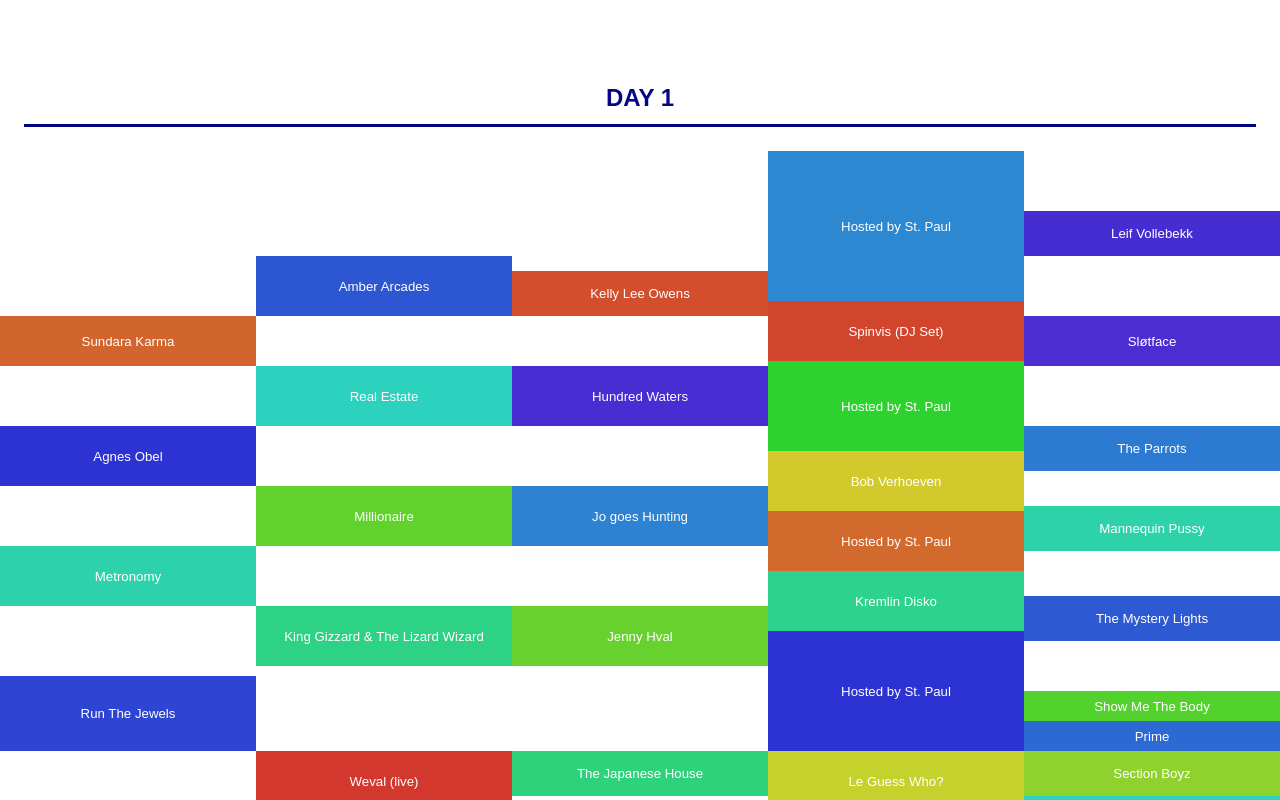
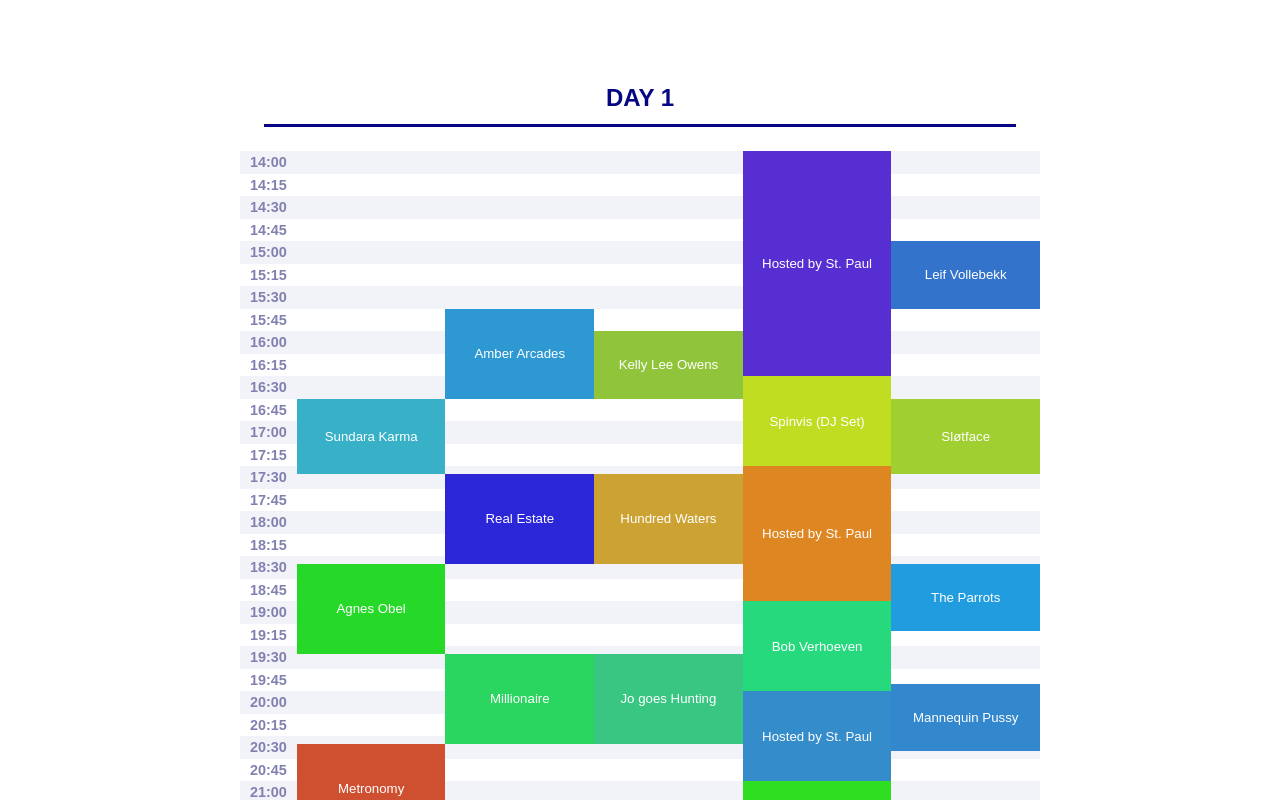
Before and after one commit to mdecorte/react-timetable, a React (Create React App) app: page / in a window 1280 px wide. Shown: the top 800 px of the page. Built offline with nearby package versions, Linux system fonts and the light colour scheme.

Commit message:
Added TimeColumn and some refactoring

```diff
--- a/src/App.css
+++ b/src/App.css
@@ -30,6 +30,9 @@ a {
 .time-table-container {
     transition: filter .3s;
     filter: blur(0px);
+    max-width: 800px;
+    overflow: hidden;
+    margin: 0 auto;
 }
 
 .time-table-container.artist-card-active {
--- a/src/App.js
+++ b/src/App.js
@@ -50,6 +50,7 @@ class App extends Component {
           artistCardActive={this.state.artistCardActive}
           handleClick={this.clickArtistCard}
           artist={this.state.activeArtist}
+
          />
       </div>
     )
--- a/src/components/ArtistCard.css
+++ b/src/components/ArtistCard.css
@@ -2,13 +2,13 @@
     position: fixed;
     height: auto;
     width: 240px;
-    background: white;
     top: 50%;
     left: 50%;
     transform: translate(-50%, -50%);
     padding: 0;
     color: white;
     display: none;
+    background-color: var(--main-color);
 }
 
 .ArtistCard .artistInfo {
@@ -19,6 +19,12 @@
     width: calc(100% - 2em);
     transition: all .2s;
     z-index: -1;
+    background-color: var(--main-color);
+    transform: translateY(-100%);
+}
+
+.ArtistCard .artistInfo.active {
+    transform: translateY(0);
 }
 
 .ArtistCard a {
--- a/src/components/ArtistCard.js
+++ b/src/components/ArtistCard.js
@@ -32,25 +32,18 @@ class ArtistCard extends Component {
   }
 
   render () {
-    const {title, images, color, url} = this.props.artist
-    const cN = `ArtistCard ${this.props.artistCardActive ? 'active' : ''}`
-    const theOffset = this.state.panelOpen ? '0' : '-100%'
-    const theStijl = {
-      backgroundColor: color
-    }
-    const theStijlTwee = {
-      backgroundColor: color,
-      transform: `translateY(${theOffset})`
-    }
+    const {title, images, url, start, end} = this.props.artist
+
     return (
-      <div className={cN} onClick={this.props.handleClick} style={theStijl}>
+      <div className={`ArtistCard ${this.props.artistCardActive ? 'active' : ''}`} onClick={this.props.handleClick}>
         <h1>{title}</h1>
         <div className='image' onMouseEnter={this.expandArtistInfo} onMouseLeave={this.hideArtistInfo}>
           {
             images &&
             <img src={images[0]} alt={'Picture of ' + title}/>
           }
-          <div className='artistInfo' style={theStijlTwee}>
+          <div className={`artistInfo ${this.state.panelOpen ? 'active' : ''}`}>
+            <p>{start} / {end}</p>
             <p><a href={url} target="_blank">Add to Google Calendar</a></p>
           </div>
         </div>
--- /dev/null
+++ b/src/components/TimeColumn.js
@@ -0,0 +1,19 @@
+import React from 'react'
+
+export default function TimeColumn (props) {
+
+  const theStijl = {
+    height: props.height
+  }
+
+
+  const timeBlock = (time, key) => (
+    <div key={key} className='timeBlock' style={theStijl}>{time}</div>
+  )
+
+  return (
+    <div className='Column Column-time'>
+      {props.quarters.map(timeBlock)}
+    </div>
+  )
+}
--- a/src/containers/Column.css
+++ b/src/containers/Column.css
@@ -4,3 +4,47 @@
     flex-direction: column;
     width: 20%;
 }
+
+.Column-time {
+    width: auto;
+    justify-content: space-between;
+}
+
+.timeBlock {
+    display: flex;
+    position: relative;
+    justify-content: flex-end;
+    align-items: center;
+    color: var(--main-color-dark);
+    opacity: .5;
+    padding: 0 10px;
+    font-size: 90%;
+    font-weight: bold;
+
+}
+
+.timeBlock::before {
+    content: ' ';
+    display: block;
+    position: absolute;
+    width: 100vw;
+    height: 100%;
+    bottom: 0;
+    left: 0;
+    opacity: .1;
+    z-index: -1;
+}
+
+/*.timeBlock::after {*/
+    /*content: ' ';*/
+    /*display: block;*/
+    /*width: 100%;*/
+
+    /*height: 100%;*/
+    /*border-right: 5px solid var(--main-color-dark);*/
+    /*opacity: .5;*/
+/*}*/
+
+.timeBlock:nth-child(odd)::before {
+    background-color: var(--main-color);
+}
--- a/src/containers/Column.js
+++ b/src/containers/Column.js
@@ -11,7 +11,7 @@ export default function Column (props) {
     <ArtistCell
       key={key}
       top={artist.startMinutes - props.offsetHeight}
-      height={artist.endMinutes - artist.startMinutes}
+      height={artist.length}
       color={artist.color}
       artistTitle={artist.title}
       handleClick={() => props.handleClick(artist)}
--- a/src/containers/TimeTable.css
+++ b/src/containers/TimeTable.css
@@ -1,4 +1,6 @@
 .TimeTable {
     display: flex;
-    /*background-color: rgba(0, 0, 0, .9);*/
+    width: 100%;
+    /*max-width: 800px;*/
+    /*overflow: hidden;*/
 }
--- a/src/containers/TimeTable.js
+++ b/src/containers/TimeTable.js
@@ -1,7 +1,8 @@
 import React, { Component } from 'react'
 import './TimeTable.css'
+import TimeColumn from '../components/TimeColumn'
 import Column from './Column'
-import fixNegativeOrder from '../static/utils/time'
+import { fixTime, timeToQuarters } from '../static/utils/time'
 import randomColorCode from '../static/utils/color'
 import calendar from '../static/utils/calendar'
 
@@ -9,43 +10,45 @@ class TimeTable extends Component {
 
   constructor (props) {
     super(props)
-    this.artists = props.artists
-    this.day = props.day
-    this.handleClick = props.handleClick
-    this.time = fixNegativeOrder(this.day.time)
-    this.artistsPerArea = this.getActs(this.day.events, this.day.areas)
+    this.multiplier = 1.5
+    this.time = fixTime(this.props.day.time, this.multiplier)
+    this.quartersArray = timeToQuarters(this.time, this.multiplier)
+    this.artistsPerArea = this.getActs(this.props.day.events, this.props.day.areas)
     this.richArtistsPerArea = this.getActsWithPictures(this.artistsPerArea)
   }
 
   getActsWithPictures (stages) {
-    return stages.map(events => {
-      return events.map(event => {
-        const images = this.artists.find(artist => {
-          return artist.name === event.title
-        })
-        if (images) {
-          return {
-            ...event,
-            ...images,
-          }
-        }
-        return event
-      }).map(artistObject => {
-        const {color, colorDark} = randomColorCode()
-        return {
-          ...artistObject,
-          area: artistObject.area - 10,
-          color: color,
-          colorDark: colorDark,
-        }
-      }).map(x => {
-        const artistDate = this.day.time.date
-        return {
-          ...x,
-          url: calendar(x, artistDate),
-        }
-      })
+    return stages.map(events => events
+      .map(x => this.addImages(x, this.props.artists))
+      .map(this.addColor)
+      .map(x => this.addCalendarUrl(x, this.time.date))
+    )
+  }
+
+  addCalendarUrl (event, date) {
+    return {
+      ...event,
+      url: calendar(event, date),
+    }
+  }
+
+  addColor (event) {
+    const {color, colorDark} = randomColorCode()
+    return {
+      ...event,
+      color: color,
+      colorDark: colorDark,
+    }
+  }
+
+  addImages (event, artists) {
+    const images = artists.find(artist => {
+      return artist.name === event.title
     })
+    return {
+      ...event,
+      ...images,
+    }
   }
 
   getActs (events, areas) {
@@ -53,19 +56,25 @@ class TimeTable extends Component {
       return events.filter(e => {
         return e.area === area.ID
       }).map(x => {
-        return fixNegativeOrder(x)
+        return fixTime(x, this.multiplier)
       })
     })
   }
 
   renderColumn = (artists, key) => (
-    <Column key={key} artists={artists} offsetHeight={this.time.startMinutes} height={this.time.endMinutes - this.time.startMinutes} handleClick={this.handleClick}/>
+    <Column
+      key={key}
+      artists={artists}
+      offsetHeight={this.time.startMinutes}
+      height={this.time.length}
+      handleClick={this.props.handleClick}
+    />
   )
 
   render () {
     return (
       <div className='TimeTable'>
-        {this.richArtistsPerArea.map(this.renderColumn)}
+        <TimeColumn quarters={this.quartersArray} height={15 * this.multiplier}/> {this.richArtistsPerArea.map(this.renderColumn)}
       </div>
     )
   }
--- a/src/static/utils/calendar.js
+++ b/src/static/utils/calendar.js
@@ -3,7 +3,7 @@ export default function (event, dateDay) {
     title,
     area: location,
     start,
-    end,
+    end
   } = event
   const text = title.split(' ').join('+')
   const dates = `${dateDay}T${start.split(':')[0]}${start.split(':')[1]}00Z%2F${dateDay}T${end.split(':')[0]}${end.split(':')[1]}00Z`
--- a/src/static/utils/color.js
+++ b/src/static/utils/color.js
@@ -1,8 +1,8 @@
 export default function randomColorCode () {
-
-  const randomNumber = Math.round(Math.random() * 256)
-  const color = `hsla(${randomNumber},65%,50%,1)`
-  const colorDark = `hsla(${randomNumber},65%,40%,1)`
+  const randomNumber = Math.floor(Math.random() * 256)
+  const randomNumberTwo = Math.ceil(Math.random() * 25 + 50 )
+  const color = `hsla(${randomNumber},${randomNumberTwo}%,50%,1)`
+  const colorDark = `hsla(${randomNumber},${randomNumberTwo}%,40%,1)`
 
   return {color, colorDark}
 }
--- a/src/static/utils/time.js
+++ b/src/static/utils/time.js
@@ -1,48 +1,45 @@
-function fixNegativeOrder (time) {
+const hours = x => Number(x.split(':')[0])
+const minutes = x => Number(x.split(':')[1])
+
+function fixTime (time, multiplier = 1) {
   const {start, end} = time
-  const hours = x => Number(x.split(':')[0])
-  const minutes = x => x.split(':')[1]
 
-  if (hours(start) > hours(end)) {
-    return timeToMinutes({
-      ...time,
-      start: `${hours(start)}:${minutes(start)}`,
-      end: `${Number(hours(end)) + 24}:${minutes(end)}`
-    }, 'endOverStart')
+  let startHours = hours(start)
+  let endHours = hours(start) > hours(end) ? hours(end) + 24 : hours(end)
+
+  if (startHours < 12) {
+    startHours += 24
+    endHours += 24
   }
 
-  return timeToMinutes(time)
-}
-
-function timeToMinutes (time, endOverStart) {
-  const {start, end} = time
-  const hours = x => Number(x.split(':')[0])
-  const minutes = x => Number(x.split(':')[1])
-  const rawMinutes = x => x.split(':')[1]
-
-  // TODO: use dayStartTime instead of magic number 12
-  if (hours(start) < 12) {
-    return {
-      ...time,
-      startMinutes: (hours(start) + 24) * 60 + minutes(start),
-      endMinutes: (hours(end) + 24) * 60 + minutes(end)
-    }
-  }
-
-  if (endOverStart) {
-    return {
-      ...time,
-      end: `0${Number(hours(end)) - 24}:${rawMinutes(end)}`,
-      startMinutes: hours(start) * 60 + minutes(start),
-      endMinutes: hours(end) * 60 + minutes(end)
-    }
-  }
+  const startMinutes = startHours * 60 + minutes(start)
+  const endMinutes = endHours * 60 + minutes(end)
 
   return {
     ...time,
-    startMinutes: hours(start) * 60 + minutes(start),
-    endMinutes: hours(end) * 60 + minutes(end)
+    startMinutes: startMinutes * multiplier,
+    endMinutes: endMinutes * multiplier,
+    length: (endMinutes - startMinutes) * multiplier,
   }
+
 }
 
-export default fixNegativeOrder
+function timeToQuarters (time, multiplier = 1) {
+  const {startMinutes, endMinutes} = time
+  let minutes = startMinutes / multiplier
+  const minutesArray = []
+
+  while (minutes <= endMinutes / multiplier) {
+    minutesArray.push(minutes)
+    minutes += 15
+  }
+
+  return minutesArray.map(x => {
+    const m = x % 60
+    const h = (x - m) / 60
+    return `${h < 24 ? h : h - 24}:${m === 0 ? '00' : m}`
+  })
+
+}
+
+export { fixTime, timeToQuarters }
```
Also changed, not shown: 1 other file (tests, documents, lock files or other folders).
